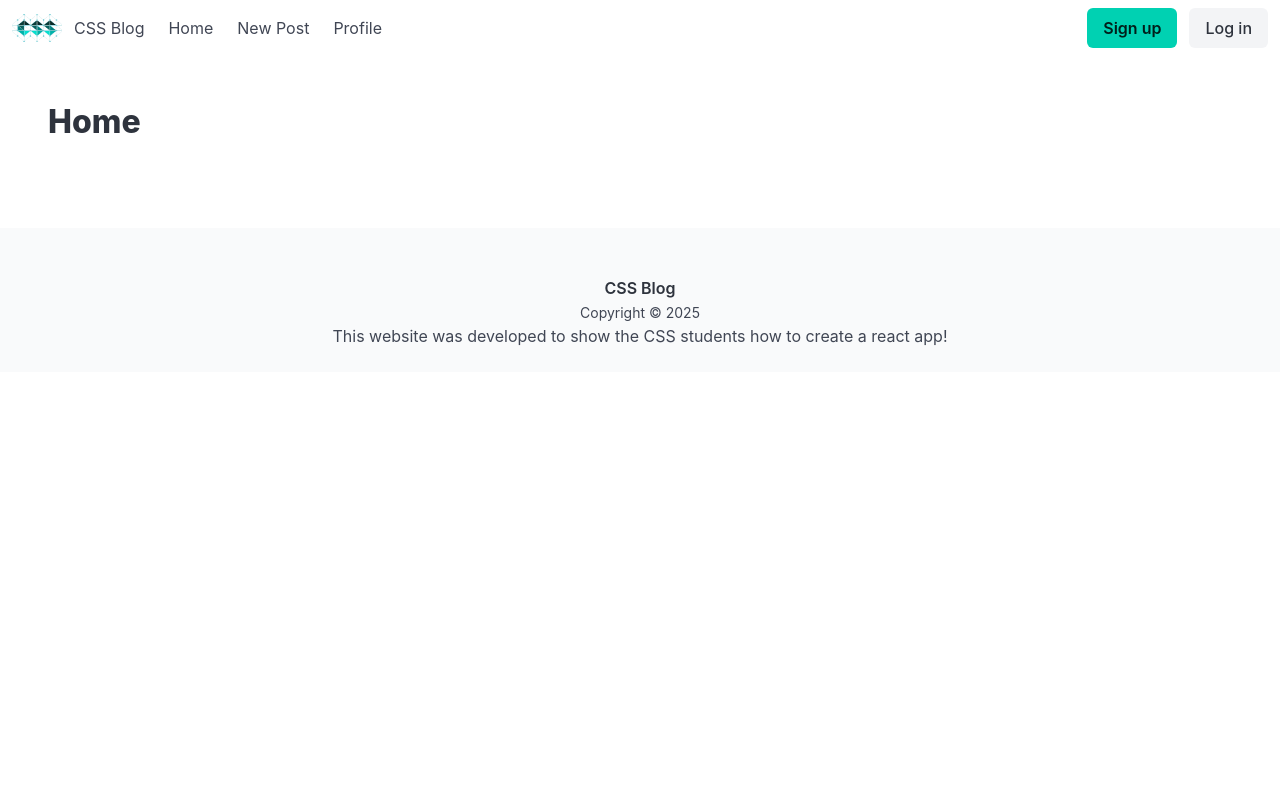
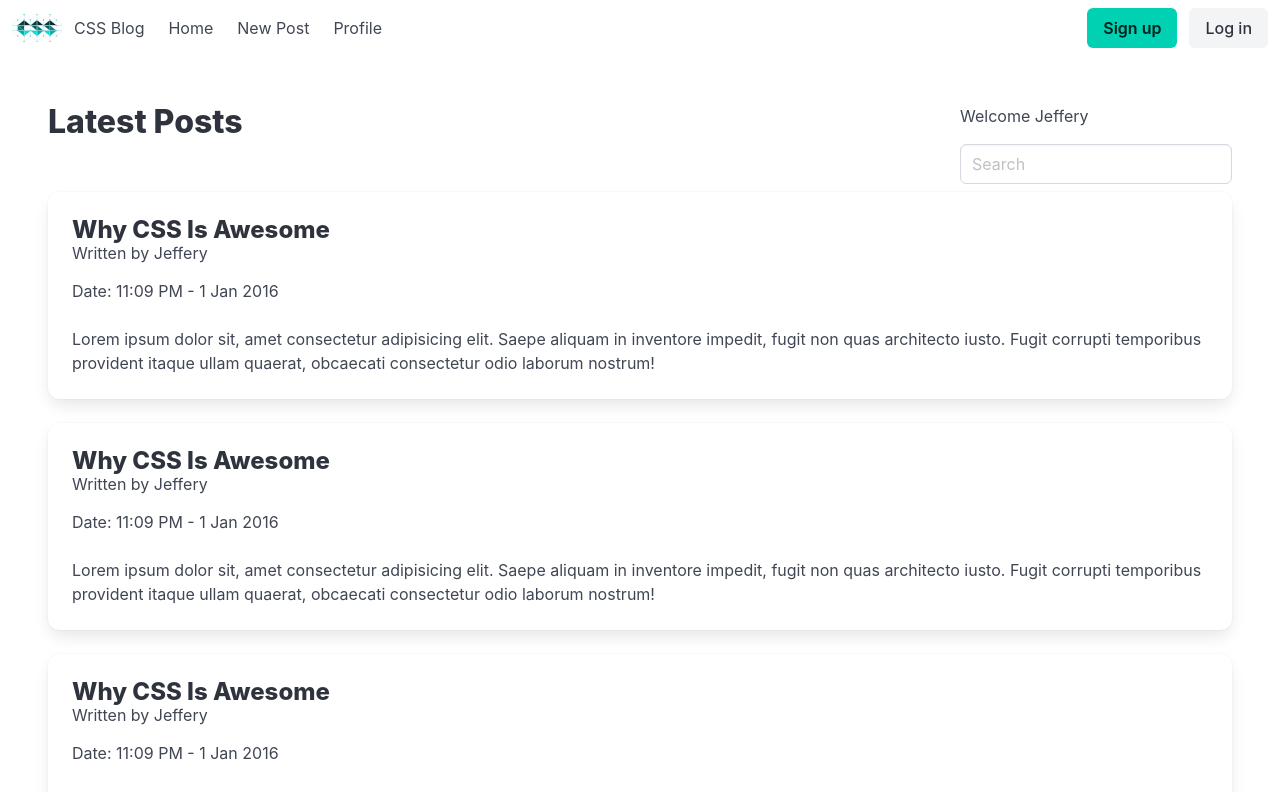
Before and after one commit to IsaiahSama/BlogDemo, a React (Vite) app: page / in a window 1280 px wide. Shown: the top 792 px of the page. Built offline with nearby package versions, Linux system fonts and the light colour scheme.

Commit message:
Styled home page and added post snippets

```diff
--- /dev/null
+++ b/src/components/PostSnippet.jsx
@@ -0,0 +1,25 @@
+import React from "react";
+
+const PostSnippet = () => {
+    return (
+        <div class="card">
+            <div class="card-content">
+                <div class="media">
+                    <div class="media-content">
+                        <p class="title is-4">Why CSS Is Awesome</p>
+                        <p class="subtitle is-6">Written by Jeffery</p>
+                        <p>
+                            Date: <time datetime="2016-1-1">11:09 PM - 1 Jan 2016</time>
+                        </p>
+                    </div>
+                </div>
+
+                <div class="content">
+                    Lorem ipsum dolor sit, amet consectetur adipisicing elit. Saepe aliquam in inventore impedit, fugit non quas architecto iusto. Fugit corrupti temporibus provident itaque ullam quaerat, obcaecati consectetur odio laborum nostrum!
+                </div>
+            </div>
+        </div>
+    );
+}
+
+export default PostSnippet
--- a/src/pages/HomePage.jsx
+++ b/src/pages/HomePage.jsx
@@ -1,10 +1,24 @@
 import React from "react";
+import PostSnippet from "../components/PostSnippet";
 
 const HomePage = () => {
     return (
-        <div>
-            <h1>Home</h1>
-        </div>
+        <>
+            <div className="is-flex is-justify-content-space-between">
+                <h1>Latest Posts</h1>
+
+                <div className="is-flex is-flex-direction-column">
+                    <p>Welcome Jeffery</p>
+                    <input type="text" name="search" id="search" placeholder="Search" className="input" />
+                </div>
+            </div>
+            <div className="posts py-2">
+                <PostSnippet />
+                <PostSnippet />
+                <PostSnippet />
+
+            </div>
+        </>
     );
 }
 
```
